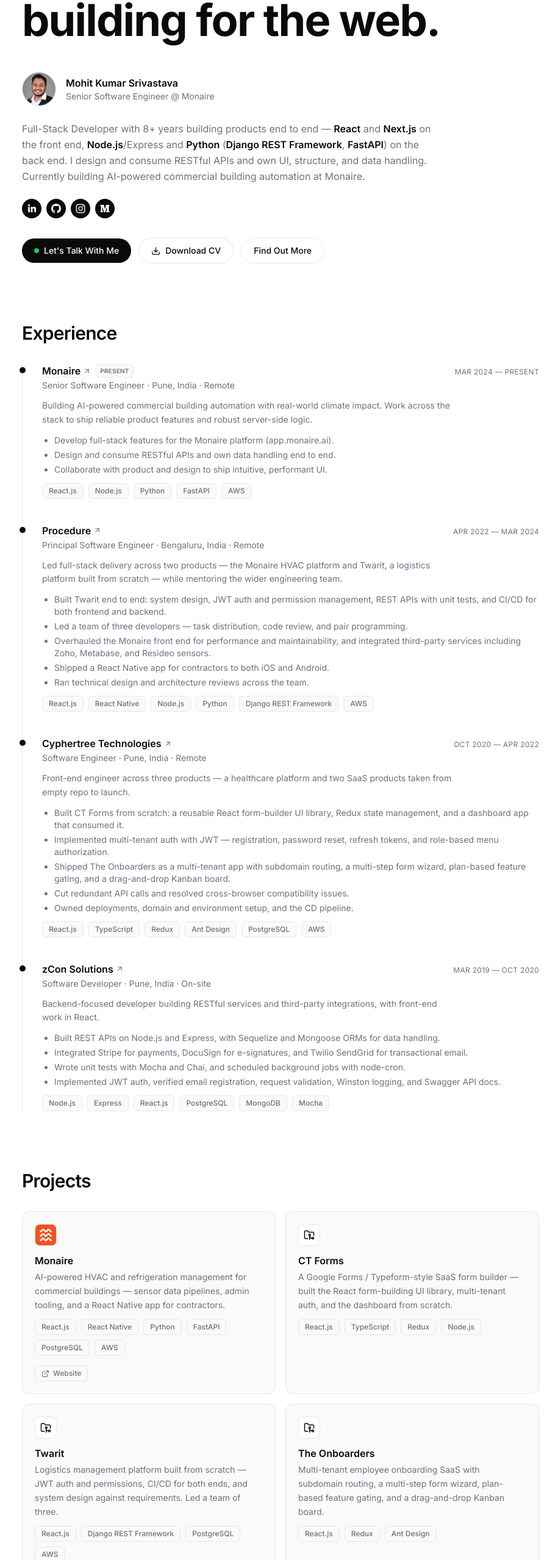
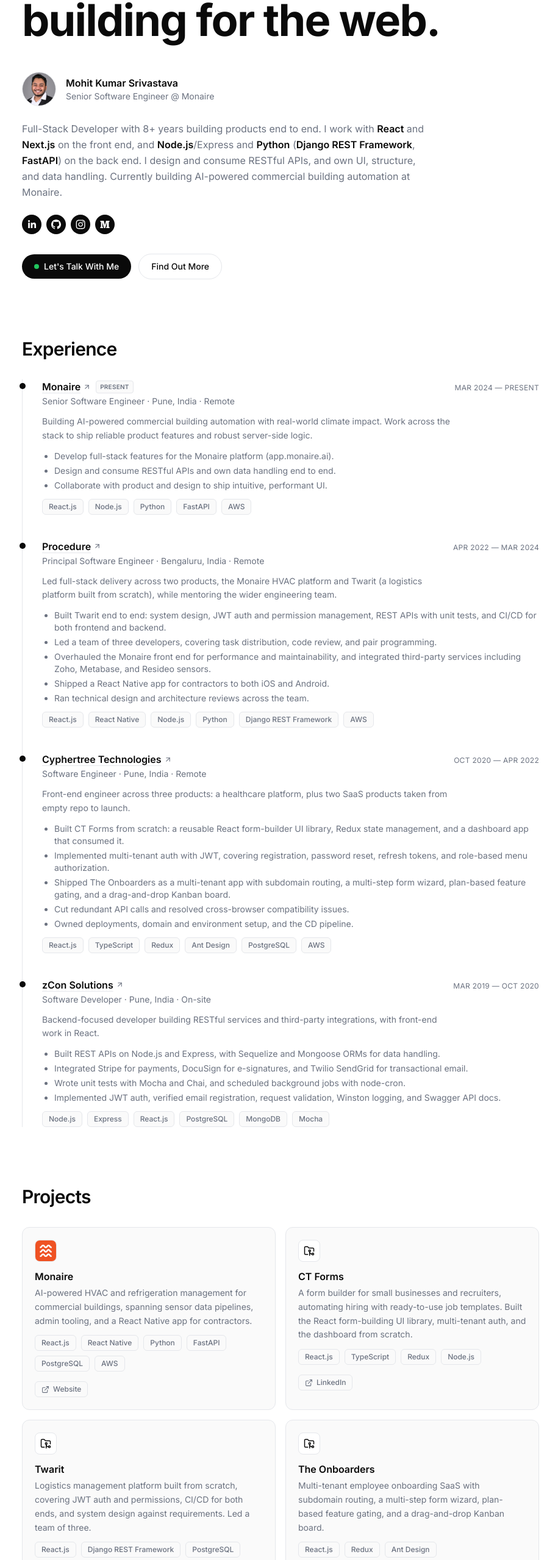
Before and after one commit to mkayfour/mohitkumar-portfolio, a Next.js app: page / in a window 1280 px wide. Shown: the part 242-2800 px from the top of the page at 61% size, without its empty margins (180-1095 px from the left). Built offline with nearby package versions, Linux system fonts and the light colour scheme; no server answers.

Commit message:
Disable resume download, add Twarit and CT Forms links, vary prose phrasing

```diff
--- a/components/Hero.tsx
+++ b/components/Hero.tsx
@@ -67,10 +67,12 @@
           <PillButton href={`mailto:${profile.email}`} dot>
             Let&apos;s Talk With Me
           </PillButton>
-          <PillButton href={profile.resumeUrl} variant="outline" external>
-            <Download size={15} />
-            Download CV
-          </PillButton>
+          {profile.resumeUrl && (
+            <PillButton href={profile.resumeUrl} variant="outline" external>
+              <Download size={15} />
+              Download CV
+            </PillButton>
+          )}
           <PillButton href="#experience" variant="outline">
             Find Out More
           </PillButton>
--- a/data/blog.ts
+++ b/data/blog.ts
@@ -7,7 +7,7 @@
   {
     title: "Using AWS Textract with ReactJs",
     excerpt:
-      "Build a React app that pulls text out of images with AWS Textract — wiring up the AWS SDK, handling file uploads, and rendering the extracted OCR results.",
+      "Building a React app that pulls text out of images with AWS Textract: wiring up the AWS SDK, handling file uploads, and rendering the OCR results.",
     date: "Feb 2023",
     tags: ["React", "AWS", "OCR"],
     url: "https://mkayfour.medium.com/using-aws-textract-with-reactjs-6ca1e1bb478a",
--- a/data/experience.ts
+++ b/data/experience.ts
@@ -26,10 +26,10 @@
     end: "Mar 2024",
     location: "Bengaluru, India · Remote",
     summary:
-      "Led full-stack delivery across two products — the Monaire HVAC platform and Twarit, a logistics platform built from scratch — while mentoring the wider engineering team.",
+      "Led full-stack delivery across two products, the Monaire HVAC platform and Twarit (a logistics platform built from scratch), while mentoring the wider engineering team.",
     highlights: [
       "Built Twarit end to end: system design, JWT auth and permission management, REST APIs with unit tests, and CI/CD for both frontend and backend.",
-      "Led a team of three developers — task distribution, code review, and pair programming.",
+      "Led a team of three developers, covering task distribution, code review, and pair programming.",
       "Overhauled the Monaire front end for performance and maintainability, and integrated third-party services including Zoho, Metabase, and Resideo sensors.",
       "Shipped a React Native app for contractors to both iOS and Android.",
       "Ran technical design and architecture reviews across the team.",
@@ -44,10 +44,10 @@
     end: "Apr 2022",
     location: "Pune, India · Remote",
     summary:
-      "Front-end engineer across three products — a healthcare platform and two SaaS products taken from empty repo to launch.",
+      "Front-end engineer across three products: a healthcare platform, plus two SaaS products taken from empty repo to launch.",
     highlights: [
       "Built CT Forms from scratch: a reusable React form-builder UI library, Redux state management, and a dashboard app that consumed it.",
-      "Implemented multi-tenant auth with JWT — registration, password reset, refresh tokens, and role-based menu authorization.",
+      "Implemented multi-tenant auth with JWT, covering registration, password reset, refresh tokens, and role-based menu authorization.",
       "Shipped The Onboarders as a multi-tenant app with subdomain routing, a multi-step form wizard, plan-based feature gating, and a drag-and-drop Kanban board.",
       "Cut redundant API calls and resolved cross-browser compatibility issues.",
       "Owned deployments, domain and environment setup, and the CD pipeline.",
--- a/data/profile.ts
+++ b/data/profile.ts
@@ -5,10 +5,13 @@
   role: "Senior Software Engineer @ Monaire",
   location: "Pune, Maharashtra, India",
   tagline: "Full-Stack Developer with 8+ years of experience.",
-  bio: "Full-Stack Developer with 8+ years building products end to end — React and Next.js on the front end, Node.js/Express and Python (Django REST Framework, FastAPI) on the back end. I design and consume RESTful APIs and own UI, structure, and data handling. Currently building AI-powered commercial building automation at Monaire.",
+  bio: "Full-Stack Developer with 8+ years building products end to end. I work with React and Next.js on the front end, and Node.js/Express and Python (Django REST Framework, FastAPI) on the back end. I design and consume RESTful APIs, and own UI, structure, and data handling. Currently building AI-powered commercial building automation at Monaire.",
   email: "mk4227525@gmail.com",
   avatar: "/images/mohit-kumar-srivastava.png",
-  resumeUrl: "/resume/Mohit-Kumar-Srivastava-Resume.pdf",
+  // Resume download disabled until the PDF is refreshed (the old one
+  // understated experience and omitted Monaire). Re-add the file under
+  // public/resume/ and restore this line to bring the button back.
+  // resumeUrl: "/resume/Mohit-Kumar-Srivastava-Resume.pdf",
   socials: [
     { platform: "linkedin", url: "https://www.linkedin.com/in/mohit-kumar-srivastava/" },
     { platform: "github", url: "https://github.com/mkayfour" },
--- a/data/projects.ts
+++ b/data/projects.ts
@@ -5,25 +5,25 @@
     name: "Monaire",
     icon: "/images/logos/monaire.png",
     description:
-      "AI-powered HVAC and refrigeration management for commercial buildings — sensor data pipelines, admin tooling, and a React Native app for contractors.",
+      "AI-powered HVAC and refrigeration management for commercial buildings, spanning sensor data pipelines, admin tooling, and a React Native app for contractors.",
     tags: ["React.js", "React Native", "Python", "FastAPI", "PostgreSQL", "AWS"],
     links: [{ label: "Website", url: "https://www.monaire.ai/" }],
   },
   {
     name: "CT Forms",
     description:
-      "A Google Forms / Typeform-style SaaS form builder — built the React form-building UI library, multi-tenant auth, and the dashboard from scratch.",
+      "A form builder for small businesses and recruiters, automating hiring with ready-to-use job templates. Built the React form-building UI library, multi-tenant auth, and the dashboard from scratch.",
     tags: ["React.js", "TypeScript", "Redux", "Node.js"],
-    // Website link removed: app.forms.cyphertree.com no longer serves a valid
-    // TLS certificate. Restore the link if the app comes back online.
-    links: [],
+    // The app itself (app.forms.cyphertree.com) no longer serves a valid TLS
+    // certificate, so it links to the product page instead.
+    links: [{ label: "LinkedIn", url: "https://www.linkedin.com/showcase/ct-forms/" }],
   },
   {
     name: "Twarit",
     description:
-      "Logistics management platform built from scratch — JWT auth and permissions, CI/CD for both ends, and system design against requirements. Led a team of three.",
+      "Logistics management platform built from scratch, covering JWT auth and permissions, CI/CD for both ends, and system design against requirements. Led a team of three.",
     tags: ["React.js", "Django REST Framework", "PostgreSQL", "AWS"],
-    links: [],
+    links: [{ label: "Website", url: "https://twaritmobility.com/" }],
   },
   {
     name: "The Onboarders",
--- a/lib/types.ts
+++ b/lib/types.ts
@@ -13,7 +13,7 @@
   bio: string;
   email: string;
   avatar: string;
-  resumeUrl: string;
+  resumeUrl?: string;
   socials: SocialLink[];
 }
 
@@ -36,7 +36,7 @@
 }
 
 export interface ProjectLink {
-  label: "Website" | "Repository" | "Docs";
+  label: "Website" | "Repository" | "Docs" | "LinkedIn";
   url: string;
 }
 
```
Also changed, not shown: 1 other file (tests, documents, lock files or other folders).
